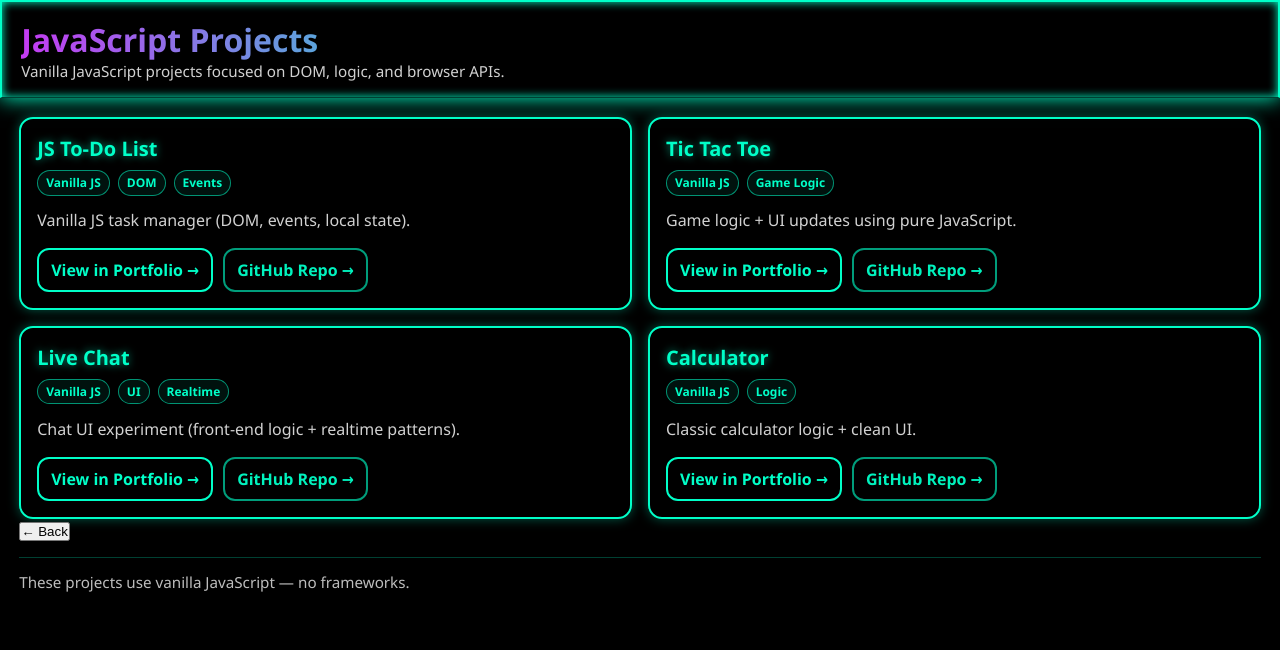
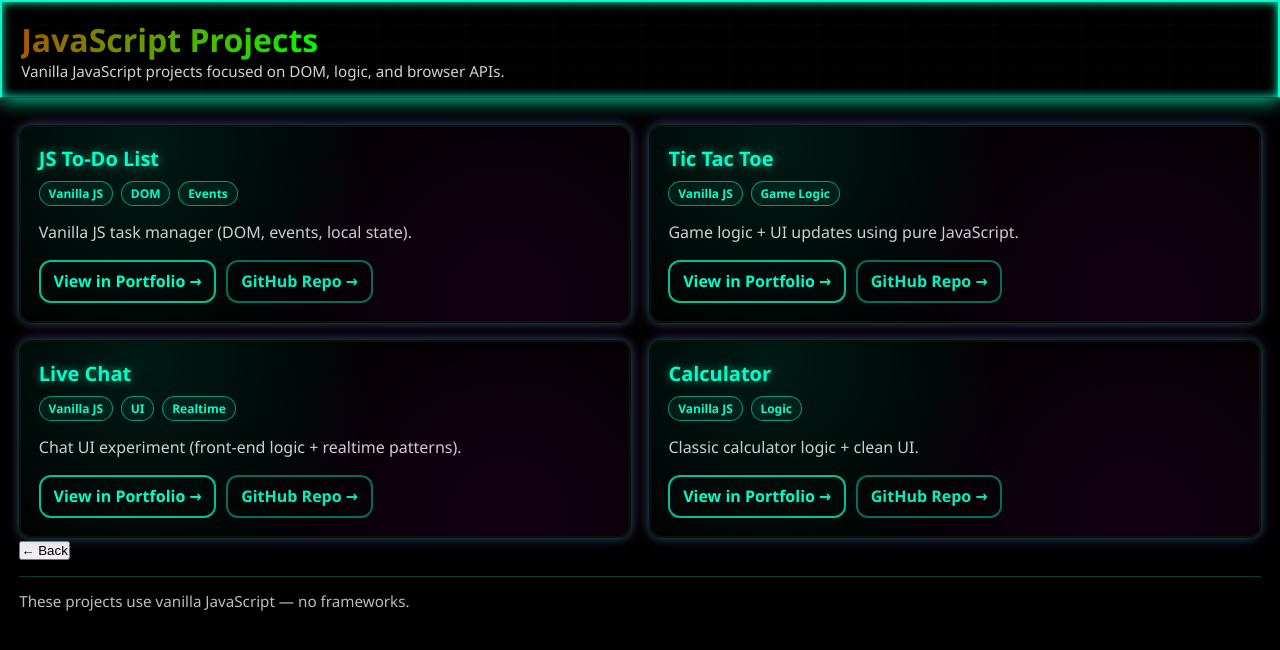
Before and after one commit to Robotech83/Robotics_Portfolio, a React (Vite) app: page /js-projects in a window 1280 px wide. Shown: the top 650 px of the page. Built offline with nearby package versions, Linux system fonts and the light colour scheme; no server answers.

Commit message:
update JSCards css

```diff
--- a/src/styles/jsProjectsScene.css
+++ b/src/styles/jsProjectsScene.css
@@ -1,3 +1,8 @@
+/* jsProjectsScene.css
+   RGB Hacker-Tech style (NO HOVER)
+   Animated rainbow gradient title + hologram glow + cyber grid vibe
+*/
+
 /* Fullscreen overlay */
 .jsSceneOverlay {
   position: fixed;
@@ -19,17 +24,14 @@
   width: min(1050px, 92vw);
   max-height: 86vh;
   margin: 6vh auto 0;
-  background: #050013;
   border-radius: 16px;
   overflow: hidden;
+
+  /* Hacker-tech panel background */
+  background: linear-gradient(180deg, rgba(5, 0, 19, 0.85), rgba(5, 0, 19, 0.55));
+  border: 2px solid #00ffc8;
+  box-shadow: 0 0 20px rgba(0, 255, 200, 0.65), inset 0 0 10px rgba(0, 255, 200, 0.35);
 }
-
-/* Reuse your neon-border / neon-hover naming if you already have it globally */
-.neon-border {
-  border: 2px solid #00ffc8;
-  box-shadow: 0 0 20px #00ffc8, inset 0 0 10px #00ffc8;
-}
-
 
 /* Header */
 .jsSceneHeader {
@@ -38,12 +40,27 @@
   align-items: center;
   padding: 1rem 1.2rem;
   border-bottom: 1px solid rgba(0, 255, 200, 0.25);
+  position: relative;
+}
+
+/* subtle grid overlay in header */
+.jsSceneHeader::before {
+  content: "";
+  position: absolute;
+  inset: 0;
+  background-image:
+    repeating-linear-gradient(rgba(0,255,200,0.06) 0 1px, transparent 1px 22px),
+    repeating-linear-gradient(90deg, rgba(255,0,255,0.05) 0 1px, transparent 1px 22px);
+  opacity: 0.55;
+  pointer-events: none;
 }
 
 .jsSceneTitle {
+  position: relative;
   display: flex;
   flex-direction: column;
   gap: 0.25rem;
+  z-index: 1;
 }
 
 .jsSceneSubtitle {
@@ -51,51 +68,77 @@
   font-size: 0.95rem;
 }
 
+/* Close button (NO hover) */
 .jsSceneClose {
-  border: 2px solid #00ffc8;
-  background: transparent;
+  position: relative;
+  z-index: 1;
+  border: 2px solid rgba(0, 255, 200, 0.75);
+  background: rgba(0,0,0,0.25);
   color: #00ffc8;
   border-radius: 12px;
-  padding: 0.4rem 0.6rem;
+  padding: 0.4rem 0.65rem;
   cursor: pointer;
   font-weight: 900;
-  transition: 0.25s ease;
+  transition: none; /* no hover animation */
 }
 
 /* Body */
 .jsSceneBody {
   padding: 1.2rem;
-  overflow: auto; /* ✅ scroll inside overlay */
+  overflow: auto;
   max-height: calc(86vh - 70px);
 }
 
+/* Grid */
 .jsSceneGrid {
   display: grid;
   grid-template-columns: repeat(2, minmax(260px, 1fr));
-  gap: 1rem;
+  gap: 1.1rem;
+  margin-top: 0.5rem;
 }
 
+/* Cards (NO hover) */
 .jsSceneCard {
-  border: 2px solid #00ffc8;
-  border-radius: 14px;
-  background: rgba(0, 0, 0, 0.35);
-  padding: 1rem;
-  box-shadow: 0 0 12px rgba(0, 255, 200, 0.35);
-  transition: 0.25s ease;
+  padding: 1.1rem;
+  border-radius: 12px;
+
+  border: 2px solid rgba(255,255,255,0.06);
+  background: rgba(0,0,0,0.35);
+  color: #00ffc8;
+
+  box-shadow:
+    0 0 10px rgba(0, 255, 200, 0.35),
+    0 0 18px rgba(255, 0, 255, 0.18);
+
+  transition: none; /* no hover */
+  position: relative;
+  overflow: hidden;
 }
 
+/* optional inner shimmer line (static) */
+.jsSceneCard::before {
+  content: "";
+  position: absolute;
+  inset: 0;
+  background: radial-gradient(circle at 20% 10%, rgba(0,255,200,0.10), transparent 45%),
+              radial-gradient(circle at 80% 90%, rgba(255,0,255,0.08), transparent 55%);
+  pointer-events: none;
+}
 
+/* Card content */
 .jsCardTop {
+  position: relative;
   display: flex;
   flex-direction: column;
-  gap: 0.5rem;
+  gap: 0.55rem;
 }
 
 .jsCardTitle {
   margin: 0;
+  font-size: 1.25rem;
+  font-weight: 800;
   color: #00ffc8;
-  font-size: 1.25rem;
-  text-shadow: 0 0 8px rgba(0, 255, 200, 0.6);
+  text-shadow: 0 0 8px rgba(0, 255, 200, 0.55);
 }
 
 .jsCardTags {
@@ -108,18 +151,19 @@
   border: 1px solid rgba(0, 255, 200, 0.55);
   color: #00ffc8;
   border-radius: 999px;
-  padding: 0.2rem 0.5rem;
+  padding: 0.2rem 0.55rem;
   font-weight: 800;
   font-size: 0.75rem;
-  background: rgba(0, 255, 200, 0.07);
+  background: rgba(0, 255, 200, 0.06);
 }
 
 .jsCardDesc {
   color: #d1d1d1;
-  margin: 0.8rem 0 1rem;
+  margin: 0.85rem 0 1rem;
   line-height: 1.5;
 }
 
+/* Buttons (NO hover) */
 .jsCardActions {
   display: flex;
   flex-wrap: wrap;
@@ -130,17 +174,17 @@
 .jsBtn {
   display: inline-block;
   text-decoration: none;
-  border: 2px solid #00ffc8;
+  border: 2px solid rgba(0, 255, 200, 0.75);
   color: #00ffc8;
-  background: transparent;
-  padding: 0.55rem 0.75rem;
+  background: rgba(0,0,0,0.2);
+  padding: 0.55rem 0.8rem;
   border-radius: 12px;
   font-weight: 900;
-  transition: 0.25s ease;
+  transition: none; /* no hover */
 }
 
 .jsBtn.secondary {
-  border-color: rgba(0, 255, 200, 0.65);
+  border-color: rgba(0, 255, 200, 0.45);
   opacity: 0.95;
 }
 
@@ -157,51 +201,23 @@
   font-size: 0.95rem;
 }
 
-/* RGB title (same vibe as your other sections) */
+/* RGB title */
 .rgb-gradient {
-  background: linear-gradient(90deg, #ff00ff, #00ffc8, #00ff00);
+  background: linear-gradient(90deg, #ff0000, #00ff00, #0000ff, #ff00ff);
   background-size: 300%;
   -webkit-background-clip: text;
+  background-clip: text;
   -webkit-text-fill-color: transparent;
   animation: rgbShift 6s linear infinite;
 }
 
 @keyframes rgbShift {
-  0% { background-position: 0% }
-  50% { background-position: 100% }
-  100% { background-position: 0% }
+  0% { background-position: 0%; }
+  50% { background-position: 100%; }
+  100% { background-position: 0%; }
 }
 
+/* Mobile */
 @media (max-width: 900px) {
-  .jsSceneGrid {
-    grid-template-columns: 1fr;
-  }
+  .jsSceneGrid { grid-template-columns: 1fr; }
 }
-
-
-/* ================================
-   SOFT HOVER EFFECTS (Portfolio Style)
-================================ */
-
-
-/* Links inside cards */
-.js-project-card a {
-  color: #39ff14;
-  text-decoration: none;
-  transition: color 0.3s ease;
-}
-
-
-/* Buttons */
-.js-project-card button {
-  background: #141426;
-  color: #39ff14;
-  border: 1px solid #39ff14;
-  padding: 6px 12px;
-  border-radius: 6px;
-  cursor: pointer;
-  transition:
-    background 0.2s ease,
-    box-shadow 0.2s ease,
-    transform 0.1s ease;
-}
```
